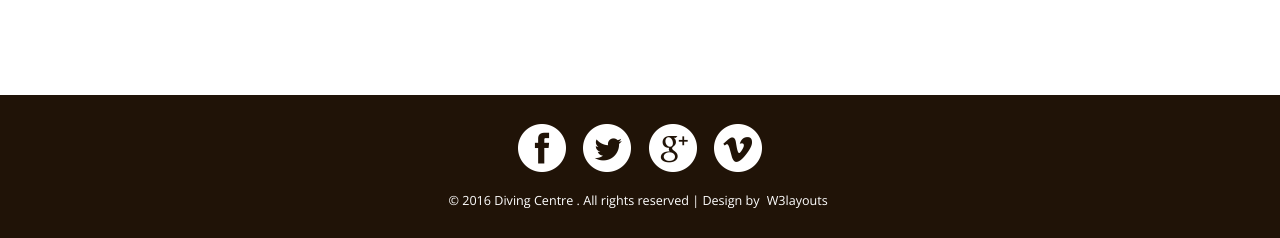
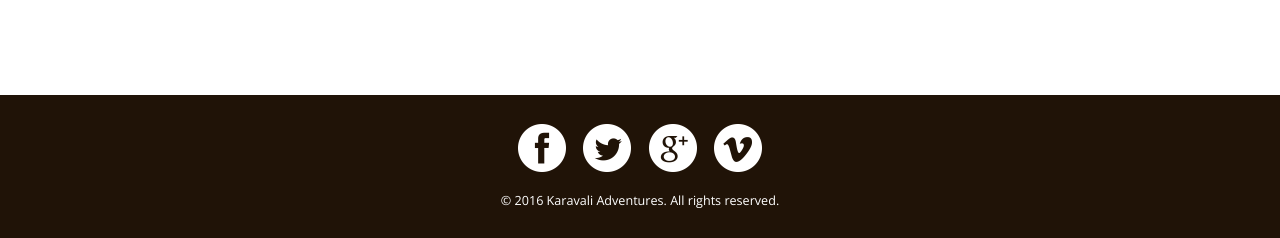
Before and after one commit to karavaliadventures/karavaliadventures.github.io, a plain HTML site: page contact.html in a window 1280 px wide. Shown: the part 767-1005 px from the top of the page. Drawn offline with nearby package versions, Linux system fonts and the light colour scheme; a web font is replaced by a local one.

Commit message:
Updated contact.html footer.

```diff
--- a/contact.html
+++ b/contact.html
@@ -84,7 +84,8 @@
                 <a href="#"><i class="icon4"></i></a>
             </div>
             <div class="footer-top">
-                <p>&copy; 2016 Diving Centre . All rights reserved | Design by <a href="http://w3layouts.com">W3layouts</a></p>
+                <p>&copy; 2016 Karavali Adventures. All rights reserved.</a>
+                </p>
             </div>
         </div>
     </div>
```
